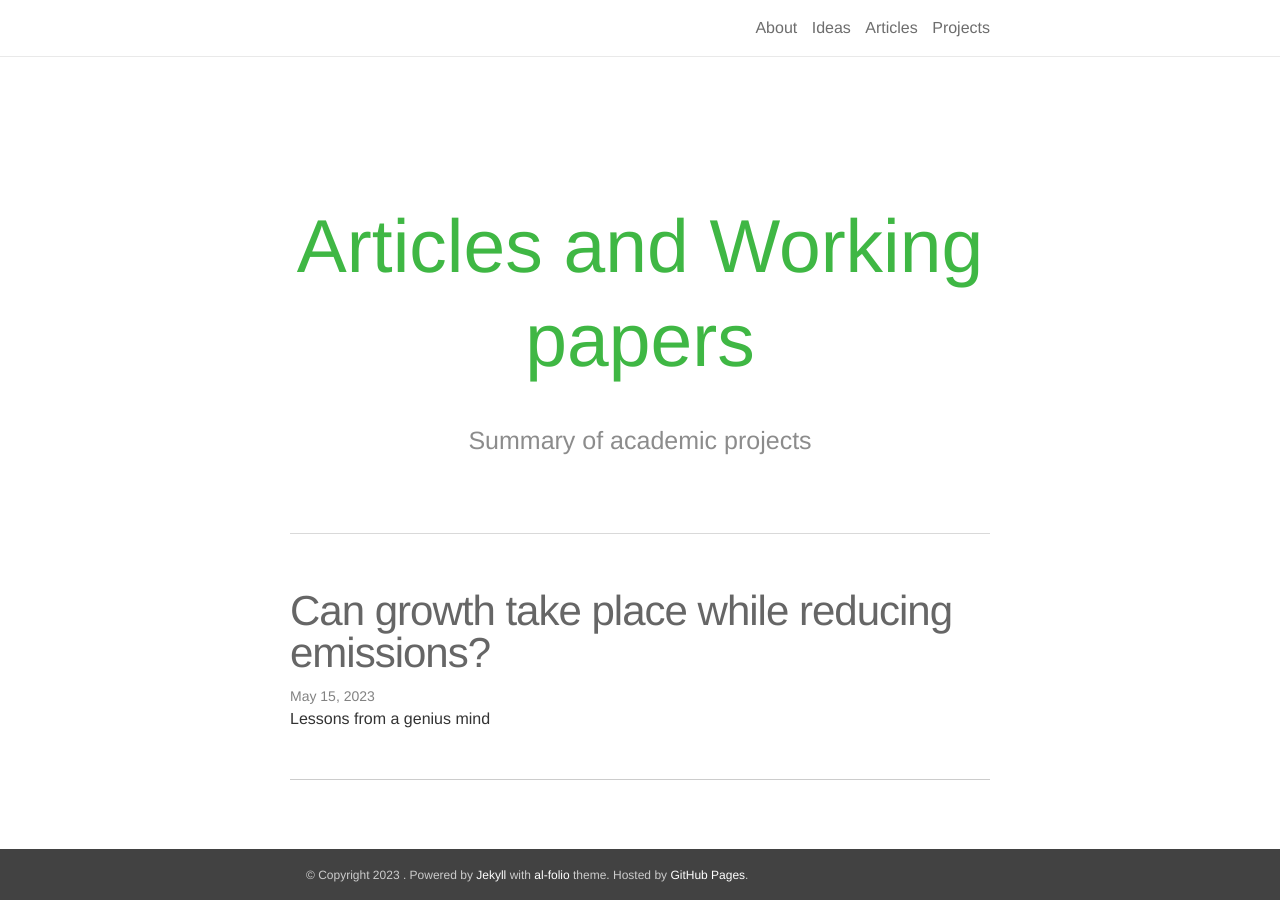
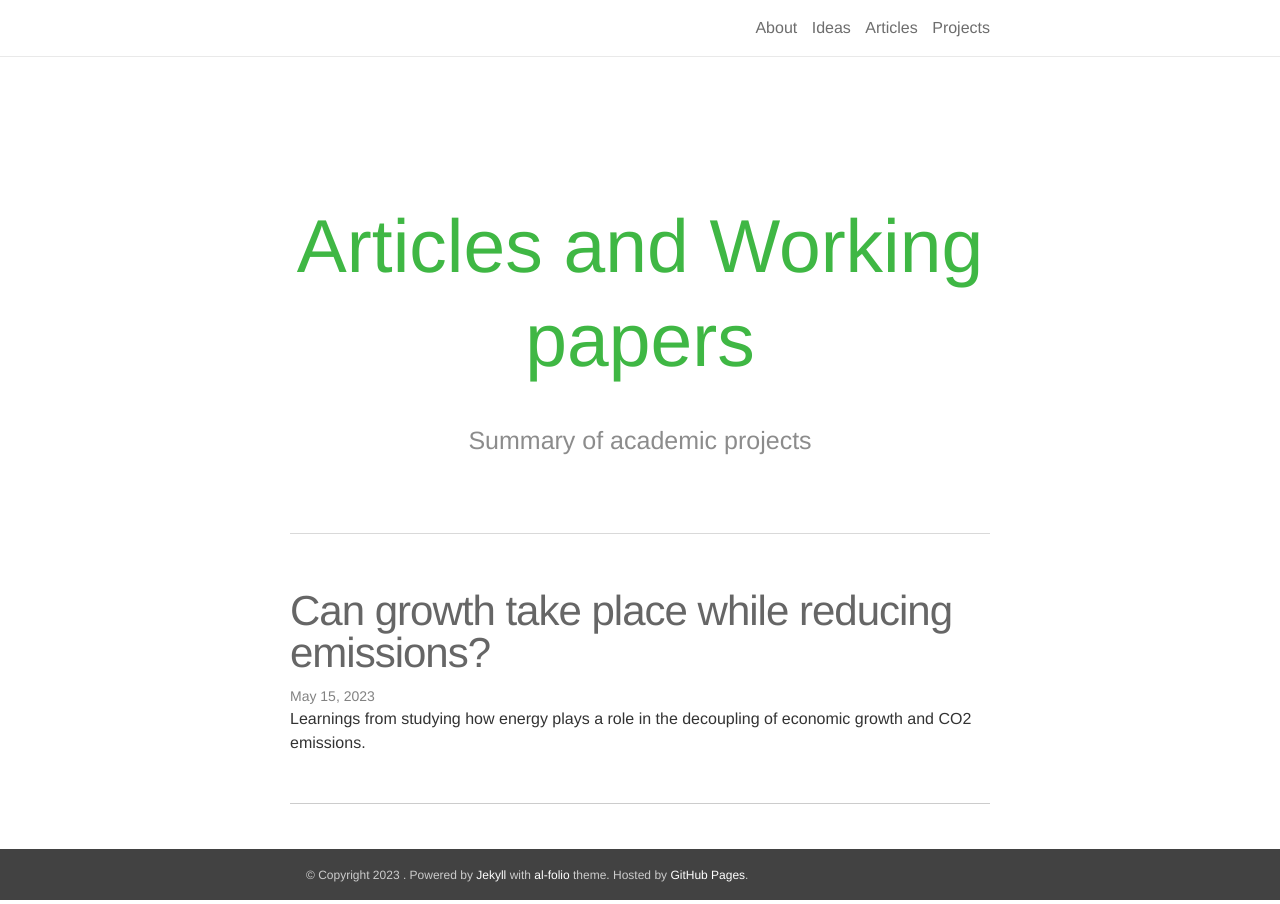
Before and after one commit to polanco-jaime/polanco-jaime.github.io, a Jekyll site: the page built from articles/index.html, in a window 1280 px wide. Built offline with Jekyll 4.4.1, drawn with Linux system fonts in a browser that asks for light colours; nearby versions of some CDN libraries; the list of posts is cut into pages by our own code; comment, search, counter and statistics services are not loaded.

Commit message:
Updated article 2

```diff
--- a/_posts/2017-07-15-wolfram.markdown
+++ b/_posts/2017-07-15-wolfram.markdown
@@ -2,7 +2,7 @@
 layout: post
 title: Can growth take place while reducing emissions?
 date: 2023-05-15 16:11:00-0400
-description: Lessons from a genius mind
+description: Learnings from studying how energy plays a role in the decoupling of economic growth and CO2 emissions.
 inline: false
 categories: article
 comments: true
```
Also changed, not shown: 4 other files.
